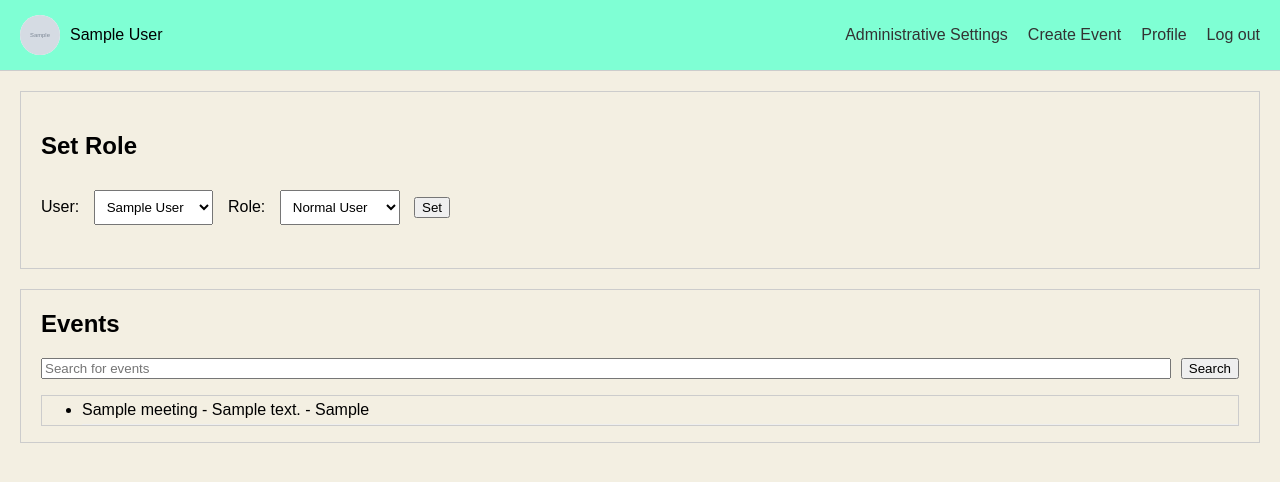
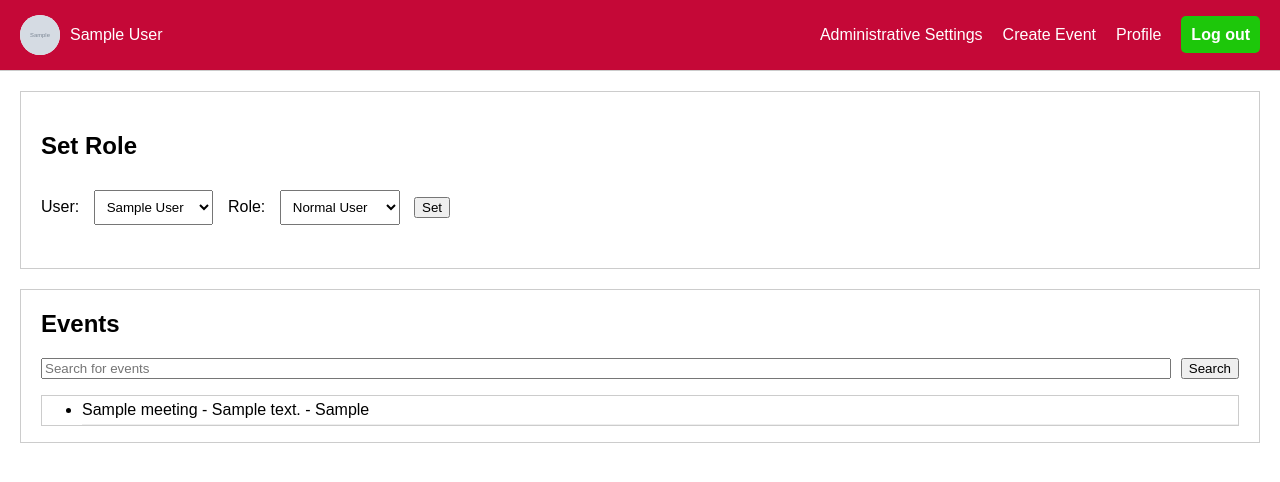
Before and after one commit to Boyan-Bonev/Audience-Simulator, a PHP site: page /adminSettings.php in a window 1280 px wide. Shown: the top 482 px of the page. Run offline with PHP 8.4, Linux system fonts and the light colour scheme; the visitor is signed in with stand-in values (Sample User, id 1); tables that the repository leaves empty or names only in its code hold one stand-in row (values such as "Sample post"); grey boxes marked "Sample" are stand-in pictures.

Commit message:
Copied the header stylization into adminSettings

```diff
--- a/adminSettings/adminSettingsStyles.css
+++ b/adminSettings/adminSettingsStyles.css
@@ -2,14 +2,15 @@ body {
     font-family: sans-serif;
     margin: 0;
     padding: 0;
-    background-color: rgb(243, 239, 226);
+    background-color: rgb(255, 255, 255);
 }
 
 header {
     display: flex;
+    color: #fff;
     justify-content: space-between;
     align-items: center;
-    background-color: aquamarine;
+    background-color: rgb(197, 8, 55);
     padding: 10px 20px;
     border-bottom: 1px solid #ccc;
 }
@@ -28,6 +29,19 @@ header {
     text-align: center;
 }
 
+#logout {
+    background-color: #1dc70a;
+    color: #172b1d;
+    font-weight: bold;
+    transition: background-color 0.3s ease;
+    border-radius: 5px;
+    padding: 10px 10px;
+}
+
+#logout:hover {
+    background-color: #1db30d;
+}
+
 #topNav ul {
     list-style: none;
     margin: 0;
@@ -41,7 +55,7 @@ header {
 
 #topNav a {
     text-decoration: none;
-    color: #333;
+    color: #fff;
 }
 
 .container {
--- a/dashboard/dashboardStyles.css
+++ b/dashboard/dashboardStyles.css
@@ -48,7 +48,6 @@ header {
     margin: 0;
     padding: 0;
     display: flex;
-
 }
 
 #topNav li {
```
